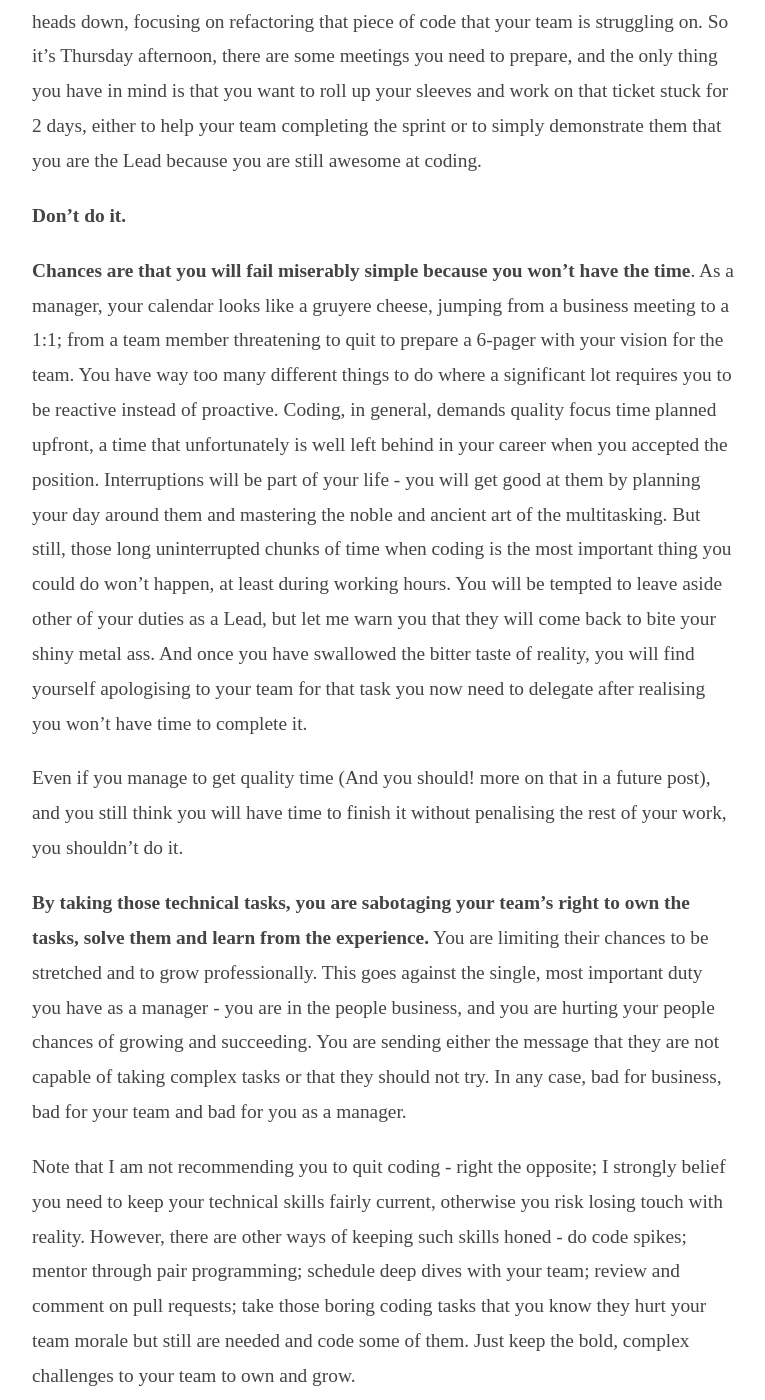
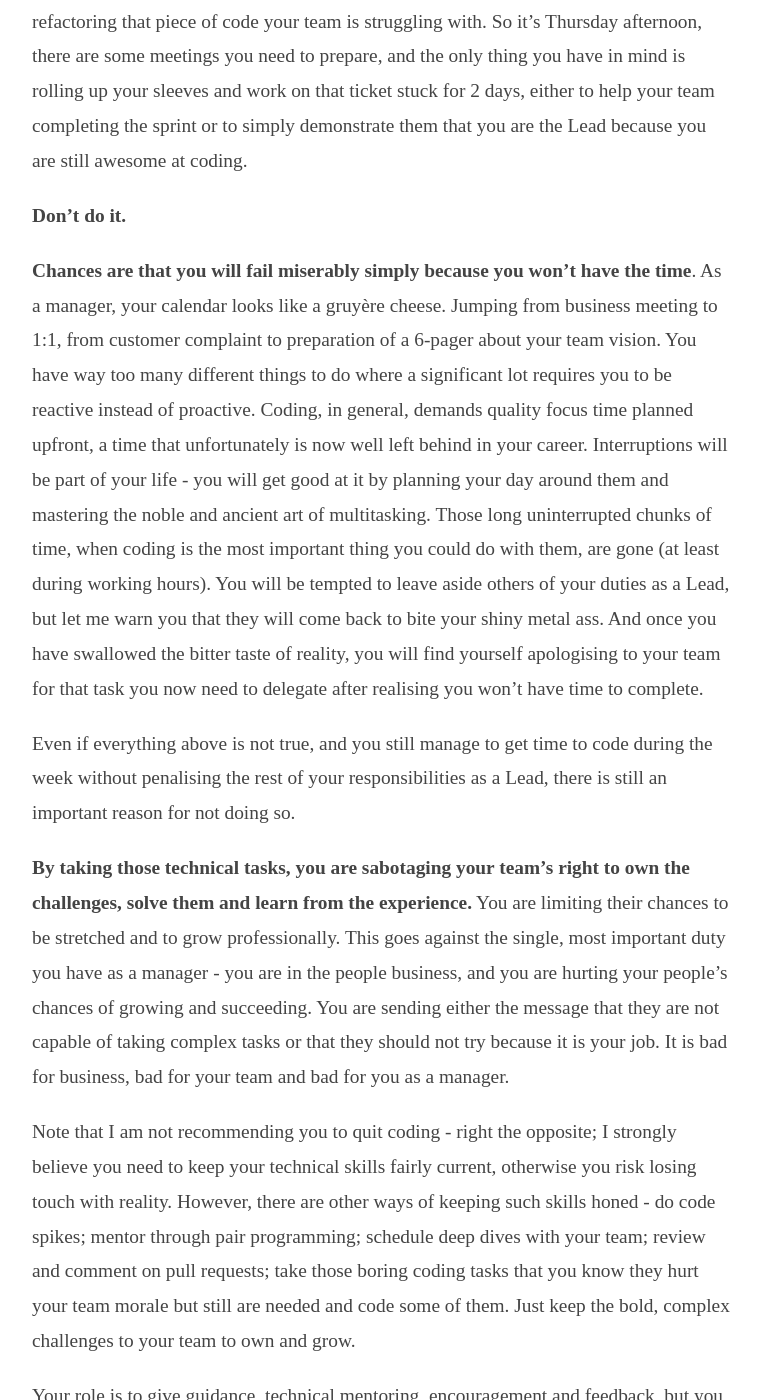
Before and after one commit to jjcoellov/jjcoellov.es, a Jekyll site: the page built from _posts/2018-04-08-stuff-i-wish-i-knew-1-get-out-of-the-way.md, in a window 1280 px wide and 1400 px high, scrolled down 858 px. Shown: the whole window, without its empty margins (257-1022 px from the left). Built offline with Jekyll 4.4.1, drawn with Linux system fonts in a browser that asks for light colours; nearby versions of some CDN libraries; some web fonts are replaced; some of the changed text lies outside the part shown.

Commit message:
fix typos and rephrase for clarity

```diff
--- a/_posts/2018-04-08-stuff-i-wish-i-knew-1-get-out-of-the-way.md
+++ b/_posts/2018-04-08-stuff-i-wish-i-knew-1-get-out-of-the-way.md
@@ -18,24 +18,26 @@ categories:
 - Tech Lead
 ---
 
->*This is the first post of a series I plan to record for a younger me, in case I ever find a way of solving the time travel problem and send it back to the past. It might be also useful for you in the present, too.*
+>*This is the first post of a series I plan to record for a younger me, in case I ever solve the time travel problem and send these posts back to the past. It might be useful for you in the present, too.*
 
 When you were a successful Individual Contributor, young manager, you were tasked with some of the most complex technical assignments your team had to deliver. And you loved it. You learnt to become good at it and your manager recognised your talent by offering you a position as Tech Lead.
 
->*(I know that the role of Tech Lead spawns different meanings depending on the company - I refer in this context to the role that has accountability for the project management, technical management and people management of an engineering team)*
+>*(I know that the role of Tech Lead spawns different meanings depending on the company - In this context, I refer to the role that has accountability for project management, technical management and people management of an engineering team)*
 
-Now, with your shiny new sheriff badge, you still want to assign those complex problems to yourself. You know you still have the skills, right? To say nothing of that pleasant feeling of cracking that technical problem until the tests pass and it works as you expect; heads down, focusing on refactoring that piece of code that your team is struggling on. So it's Thursday afternoon, there are some meetings you need to prepare, and the only thing you have in mind is that you want to roll up your sleeves and work on that ticket stuck for 2 days, either to help your team completing the sprint or to simply demonstrate them that you are the Lead because you are still awesome at coding.
+Now, with your bright new sheriff badge, you still want to be the one solving those complex problems. You know you still have the skills, don't you? To say nothing of that pleasant feeling when the tests pass and it works as expected; heads down, focusing on refactoring that piece of code your team is struggling with. So it's Thursday afternoon, there are some meetings you need to prepare, and the only thing you have in mind is rolling up your sleeves and work on that ticket stuck for 2 days, either to help your team completing the sprint or to simply demonstrate them that you are the Lead because you are still awesome at coding.
 
 **Don't do it.**
 
-**Chances are that you will fail miserably simple because you won't have the time**. As a manager, your calendar looks like a gruyere cheese, jumping from a business meeting to a 1:1; from a team member threatening to quit to prepare a 6-pager with your vision for the team. You have way too many different things to do where a significant lot requires you to be reactive instead of proactive. Coding, in general, demands quality focus time planned upfront, a time that unfortunately is well left behind in your career when you accepted the position. Interruptions will be part of your life - you will get good at them by planning your day around them and mastering the noble and ancient art of the multitasking. But still, those long uninterrupted chunks of time when coding is the most important thing you could do won't happen, at least during working hours. You will be tempted to leave aside other of your duties as a Lead, but let me warn you that they will come back to bite your shiny metal ass. And once you have swallowed the bitter taste of reality, you will find yourself apologising to your team for that task you now need to delegate after realising you won't have time to complete it.
+**Chances are that you will fail miserably simply because you won't have the time**. As a manager, your calendar looks like a gruyère cheese. Jumping from business meeting to 1:1, from customer complaint to preparation of a 6-pager about your team vision. You have way too many different things to do where a significant lot requires you to be reactive instead of proactive. Coding, in general, demands quality focus time planned upfront, a time that unfortunately is now well left behind in your career. Interruptions will be part of your life - you will get good at it by planning your day around them and mastering the noble and ancient art of multitasking. Those long uninterrupted chunks of time, when coding is the most important thing you could do with them, are gone (at least during working hours). You will be tempted to leave aside others of your duties as a Lead, but let me warn you that they will come back to bite your shiny metal ass. And once you have swallowed the bitter taste of reality, you will find yourself apologising to your team for that task you now need to delegate after realising you won't have time to complete.
 
-Even if you manage to get quality time (And you should! more on that in a future post), and you still think you will have time to finish it without penalising the rest of your work, you shouldn't do it.
+Even if everything above is not true, and you still manage to get time to code during the week without penalising the rest of your responsibilities as a Lead, there is still an important reason for not doing so.
 
-**By taking those technical tasks, you are sabotaging your team's right to own the tasks, solve them and learn from the experience.** You are limiting their chances to be stretched and to grow professionally. This goes against the single, most important duty you have as a manager - you are in the people business, and you are hurting your people chances of growing and succeeding. You are sending either the message that they are not capable of taking complex tasks or that they should not try.  In any case, bad for business, bad for your team and bad for you as a manager.
+**By taking those technical tasks, you are sabotaging your team's right to own the challenges, solve them and learn from the experience.** You are limiting their chances to be stretched and to grow professionally. This goes against the single, most important duty you have as a manager - you are in the people business, and you are hurting your people's chances of growing and succeeding. You are sending either the message that they are not capable of taking complex tasks or that they should not try because it is your job. It is bad for business, bad for your team and bad for you as a manager.
 
-Note that I am not recommending you to quit coding - right the opposite; I strongly belief you need to keep your technical skills fairly current, otherwise you risk losing touch with reality. However, there are other ways of keeping such skills honed - do code spikes; mentor through pair programming; schedule deep dives with your team; review and comment on pull requests; take those boring coding tasks that you know they hurt your team morale but still are needed and code some of them. Just keep the bold, complex challenges to your team to own and grow.
+Note that I am not recommending you to quit coding - right the opposite; I strongly believe you need to keep your technical skills fairly current, otherwise you risk losing touch with reality. However, there are other ways of keeping such skills honed - do code spikes; mentor through pair programming; schedule deep dives with your team; review and comment on pull requests; take those boring coding tasks that you know they hurt your team morale but still are needed and code some of them. Just keep the bold, complex challenges to your team to own and grow.
 
-Your role is to give guidance, technical mentoring, encouragement and feedback, but you cannot and should not do the work. **Set up the expectations, offer your help, coach when a skill is not there yet and then get out of the way.**
+Your role is to give guidance, technical mentoring, encouragement and feedback, but you cannot and should not do the work. **Set up the expectations, offer your help and coach when a skill is not there yet.**
+
+Then, **get out of the way.**
 
 Juanjo
--- a/blog/index.html
+++ b/blog/index.html
@@ -62,7 +62,7 @@
     </header>
     <div class="h-vspace">
 
-  This is the first post of a series I plan to record for a younger me, in case I ever find a way of solving the time travel problem and send it back to the past. It might be also useful for you in the present, too.
+  This is the first post of a series I plan to record for a younger me, in case I ever solve the time travel problem and send these posts back to the past. It might be useful for you in the present, too.
 
 
 
```
Also changed, not shown: blog/2018/04/08/stuff-i-wish-i-knew-1-get-out-of-the-way/index.html (+10 -8 lines).
